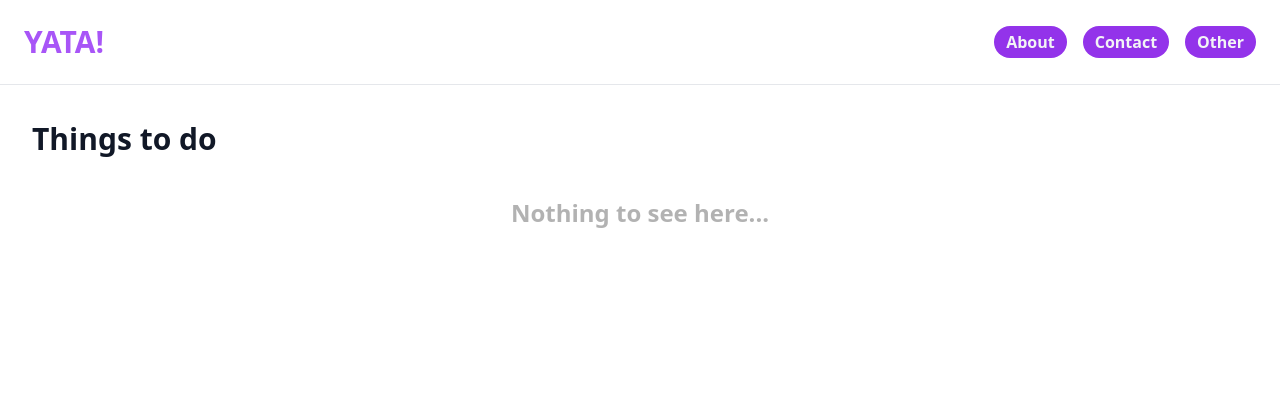
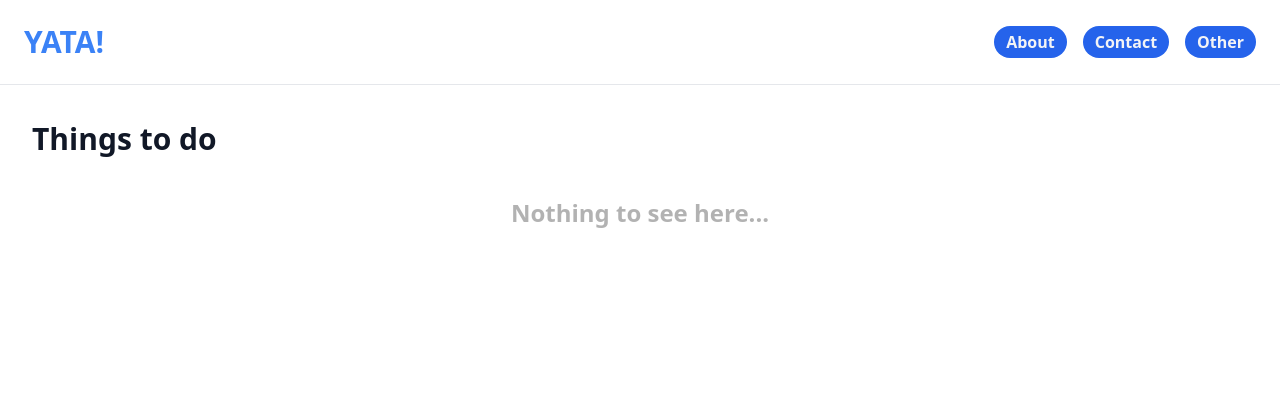
Before and after one commit to paulzuradzki/yata, a Django app: page / in a window 1280 px wide. Shown: the top 420 px of the page. Run offline with Django 5.2, Linux system fonts and the light colour scheme; data that the repository does not hold is empty; some libraries are stand-ins or nearby versions.

Commit message:
[15] tailwind - DRY colors

```diff
--- a/todos/static/todos/tailwind_output.css
+++ b/todos/static/todos/tailwind_output.css
@@ -1039,9 +1039,9 @@ video {
   background-color: rgb(22 163 74 / var(--tw-bg-opacity, 1));
 }
 
-.bg-purple-600 {
+.bg-primary-600 {
   --tw-bg-opacity: 1;
-  background-color: rgb(147 51 234 / var(--tw-bg-opacity, 1));
+  background-color: rgb(37 99 235 / var(--tw-bg-opacity, 1));
 }
 
 .bg-red-100 {
@@ -1312,9 +1312,9 @@ video {
   color: rgb(22 163 74 / var(--tw-text-opacity, 1));
 }
 
-.text-purple-500 {
+.text-primary-500 {
   --tw-text-opacity: 1;
-  color: rgb(168 85 247 / var(--tw-text-opacity, 1));
+  color: rgb(59 130 246 / var(--tw-text-opacity, 1));
 }
 
 .text-red-500 {
@@ -1388,9 +1388,9 @@ video {
   background-color: rgb(34 197 94 / var(--tw-bg-opacity, 1));
 }
 
-.hover\:bg-purple-700:hover {
+.hover\:bg-primary-700:hover {
   --tw-bg-opacity: 1;
-  background-color: rgb(126 34 206 / var(--tw-bg-opacity, 1));
+  background-color: rgb(29 78 216 / var(--tw-bg-opacity, 1));
 }
 
 .focus\:outline-none:focus {
--- a/todos/templates/todos/index.html
+++ b/todos/templates/todos/index.html
@@ -12,16 +12,16 @@
   </head>
   <body hx-headers='{"X-CSRFToken": "{{ csrf_token }}"}'>
     <div class="flex items-center justify-between p-6 border-b mb-5">
-      <a href="/" class="text-purple-500 font-bold text-3xl">YATA!</a>
+      <a href="/" class="text-primary-500 font-bold text-3xl">YATA!</a>
       <div class="hidden lg:block">
         <nav class="gap-x-4 flex">
-          <a href="#" class="bg-purple-600 hover:bg-purple-700 text-gray-100 font-bold rounded-full pt-1 pb-1 pl-3 pr-3">About</a>
-          <a href="#" class="bg-purple-600 hover:bg-purple-700 text-gray-100 font-bold rounded-full pt-1 pb-1 pl-3 pr-3">Contact</a>
-          <a href="#" class="bg-purple-600 hover:bg-purple-700 text-gray-100 font-bold rounded-full pt-1 pb-1 pl-3 pr-3">Other</a>
+          <a href="#" class="bg-primary-600 hover:bg-primary-700 text-gray-100 font-bold rounded-full pt-1 pb-1 pl-3 pr-3">About</a>
+          <a href="#" class="bg-primary-600 hover:bg-primary-700 text-gray-100 font-bold rounded-full pt-1 pb-1 pl-3 pr-3">Contact</a>
+          <a href="#" class="bg-primary-600 hover:bg-primary-700 text-gray-100 font-bold rounded-full pt-1 pb-1 pl-3 pr-3">Other</a>
         </nav>
       </div>
       <div class="block lg:hidden" x-data="{ open: false}" class="fixed z-10 right-5 bg-white border shadow-lg rounded-lg p-2">
-        <button @click="open = ! open" class="bg-purple-600 hover:bg-purple-700 text-gray-100 font-bold rounded-full pt-1 pb-1 pl-3 pr-3">Menu 🔽</button>
+        <button @click="open = ! open" class="bg-primary-600 hover:bg-primary-700 text-gray-100 font-bold rounded-full pt-1 pb-1 pl-3 pr-3">Menu 🔽</button>
         <div x-show="open">
           <nav class="flex flex-col text-left gap-2">
             <a href="#" class="text-gray-700 font-bold rounded-full pt-1 pb-1 pl-3 pr-3">About</a>
```
Also changed, not shown: tailwind.config.js (+9 -1 lines).
